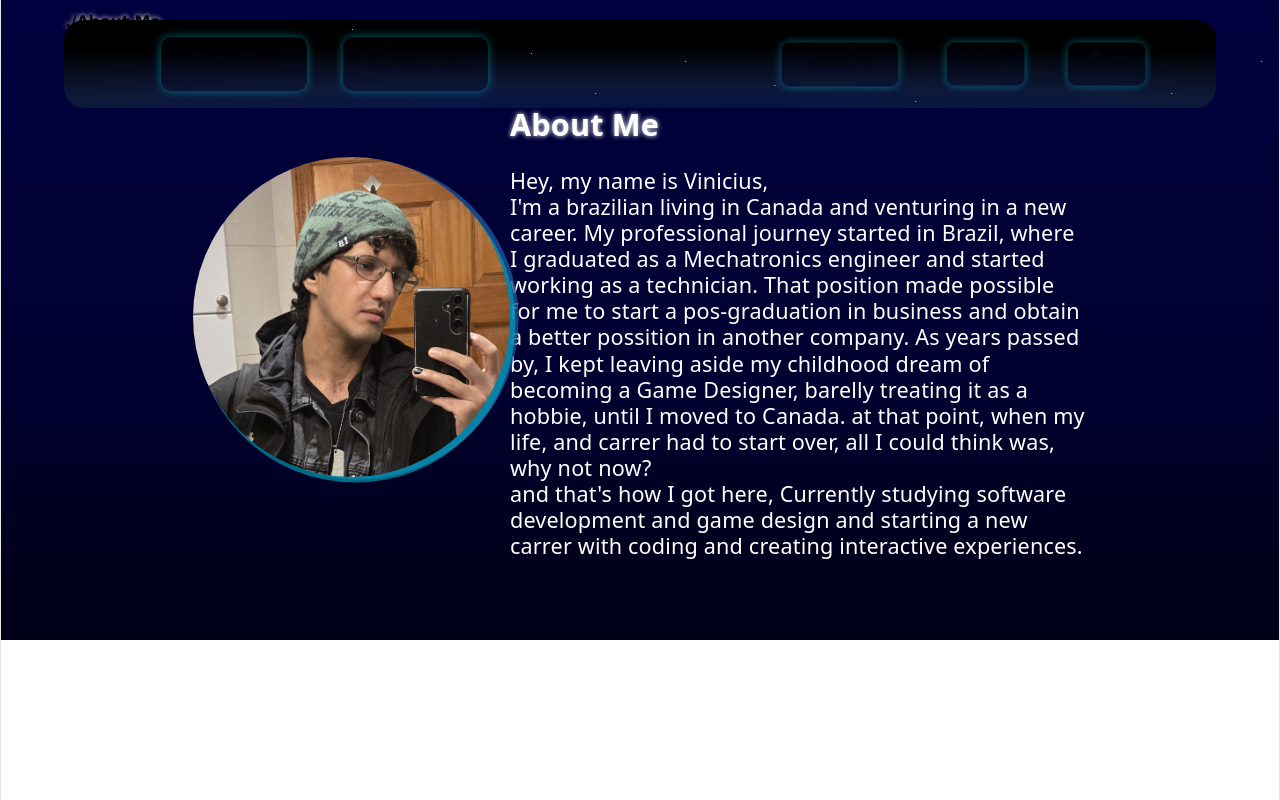
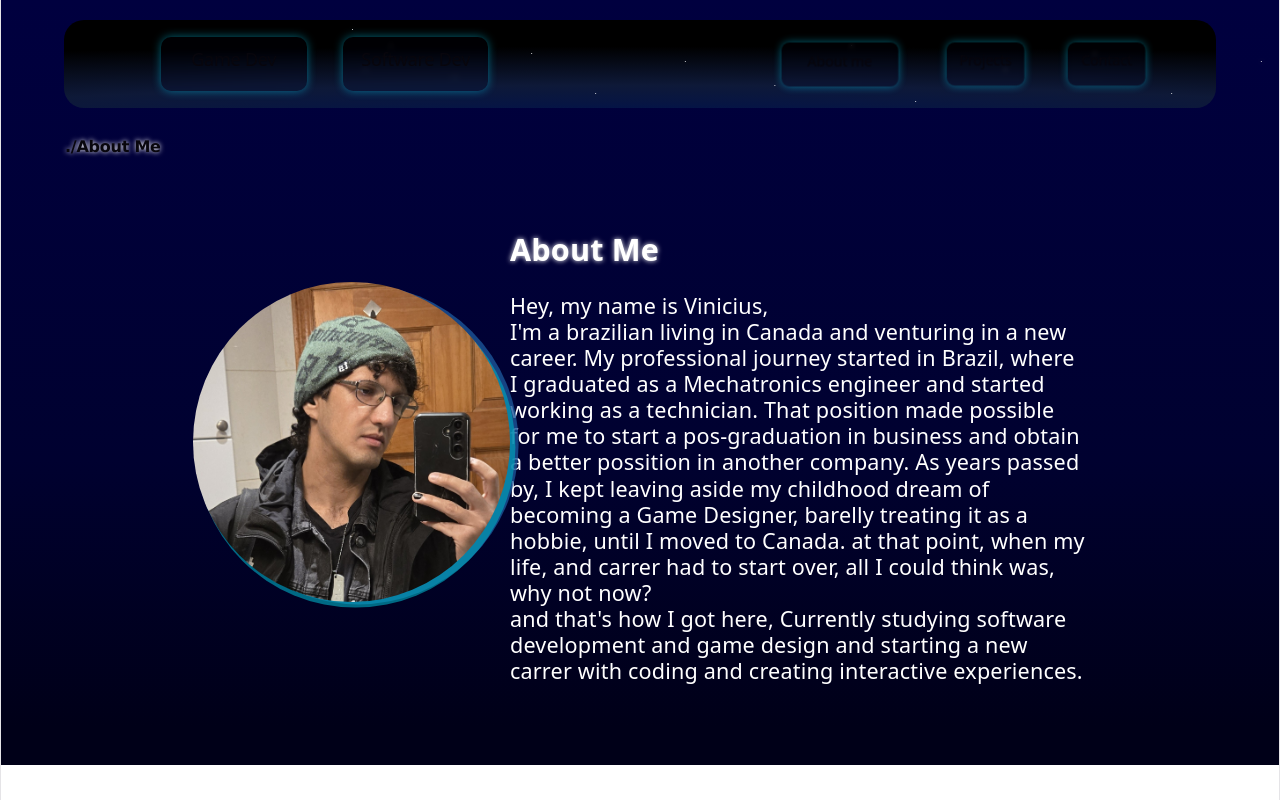
Before and after one commit to Vinicius-Soares-Santana/Portfolio_App_Conversion_Sept_14, a React (Vite) app: page /Portfolio_App_Conversion_Sept_14/main/aboutme in a window 1280 px wide. Built offline with nearby package versions, Linux system fonts and the light colour scheme.

Commit message:
Update AboutMe.css

```diff
--- a/src/assets/Presentational/AboutMe.css
+++ b/src/assets/Presentational/AboutMe.css
@@ -16,6 +16,7 @@
   position: relative;
   background: linear-gradient(to top, rgb(0, 0, 24) 5%, rgb(0, 1, 48) 40%, rgb(0, 0, 63) 100%);
   height: 80vh;
+  padding-top: 125px;
 }
 
 #meSection #profilePic {
```
